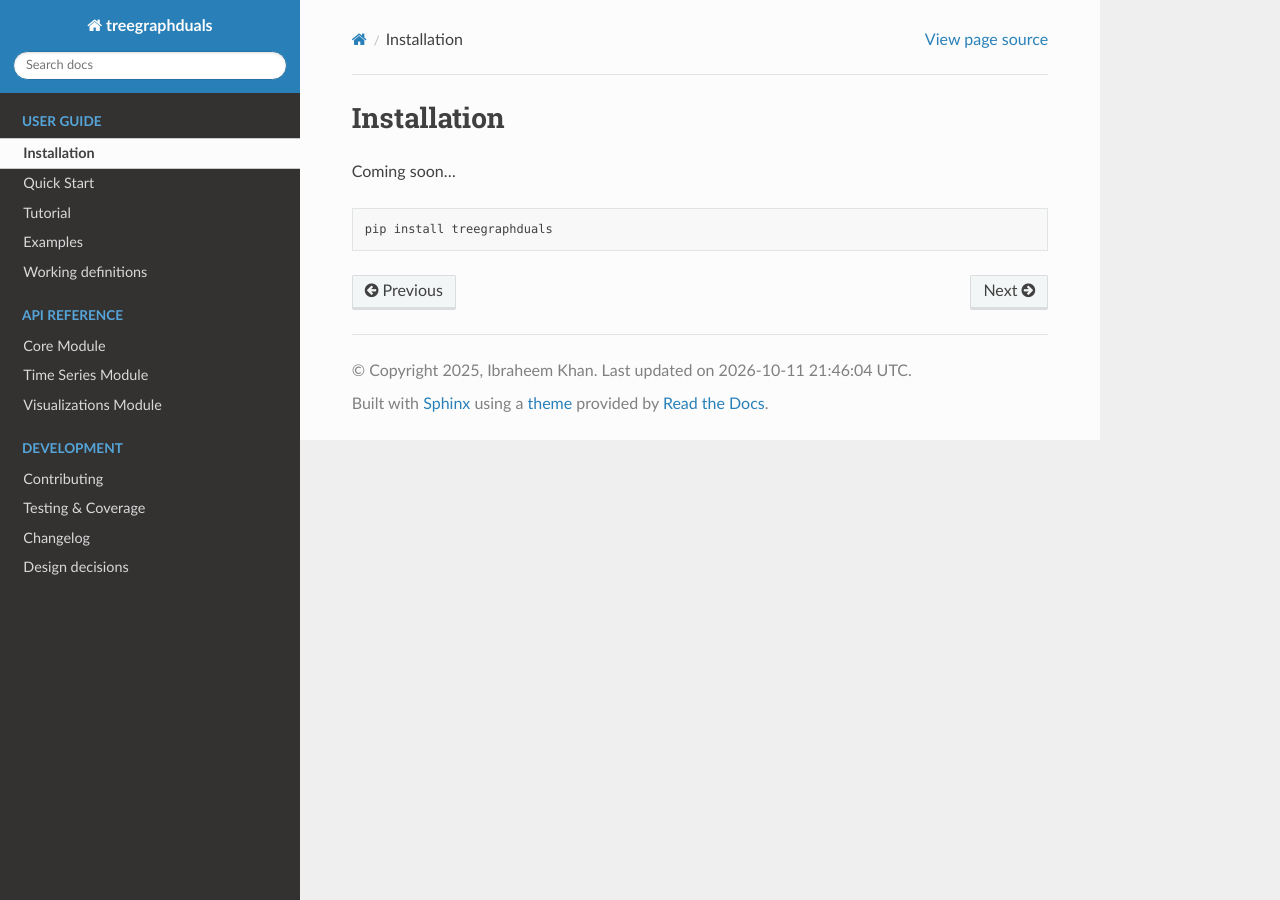
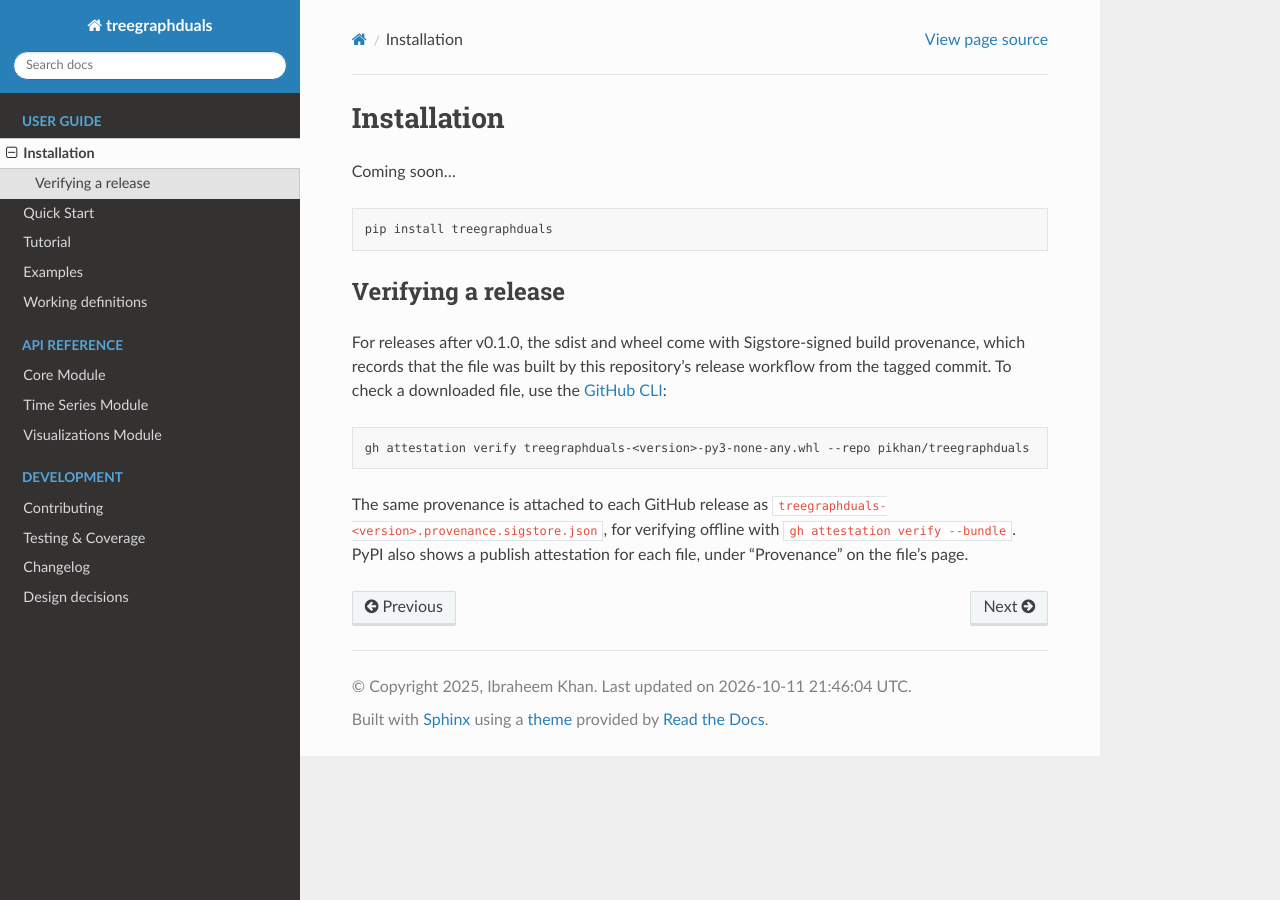
Before and after one commit to pikhan/treegraphduals, a Sphinx documentation site: the page built from docs/installation.rst, in a window 1280 px wide. Built offline with Sphinx 7.4.7 and the Read the Docs theme 3.1.0, drawn with Linux system fonts in a browser that asks for light colours.

Commit message:
Release provenance, Dependabot cooldown, softer permissions rule (#83)
- release.yml: a new tag-only 'attest' job signs SLSA build provenance for the
  sdist and wheel with actions/attest-build-provenance, and github-release
  attaches the bundle as a .sigstore.json asset (Scorecard Signed-Releases).
- dependabot.yml: 7-day cooldown on version updates for both ecosystems
  (zizmor dependabot-cooldown); security updates are unaffected.
- zizmor hook no longer limited to .github/workflows/, so it audits
  dependabot.yml too.
- docs: soften the per-job permissions rule; add 'Verifying a release'.

```diff
--- a/docs/installation.rst
+++ b/docs/installation.rst
@@ -6,3 +6,20 @@ Coming soon...
 .. code-block:: bash
 
    pip install treegraphduals
+
+Verifying a release
+-------------------
+
+For releases after v0.1.0, the sdist and wheel come with Sigstore-signed
+build provenance, which records that the file was built by this repository's
+release workflow from the tagged commit. To check a downloaded file, use the
+`GitHub CLI <https://cli.github.com/>`_:
+
+.. code-block:: bash
+
+   gh attestation verify treegraphduals-<version>-py3-none-any.whl --repo pikhan/treegraphduals
+
+The same provenance is attached to each GitHub release as
+``treegraphduals-<version>.provenance.sigstore.json``, for verifying offline
+with ``gh attestation verify --bundle``. PyPI also shows a publish attestation
+for each file, under "Provenance" on the file's page.
```
Also changed, not shown: docs/contributing.rst (+4 -3 lines), .pre-commit-config.yaml, 2 other files.
